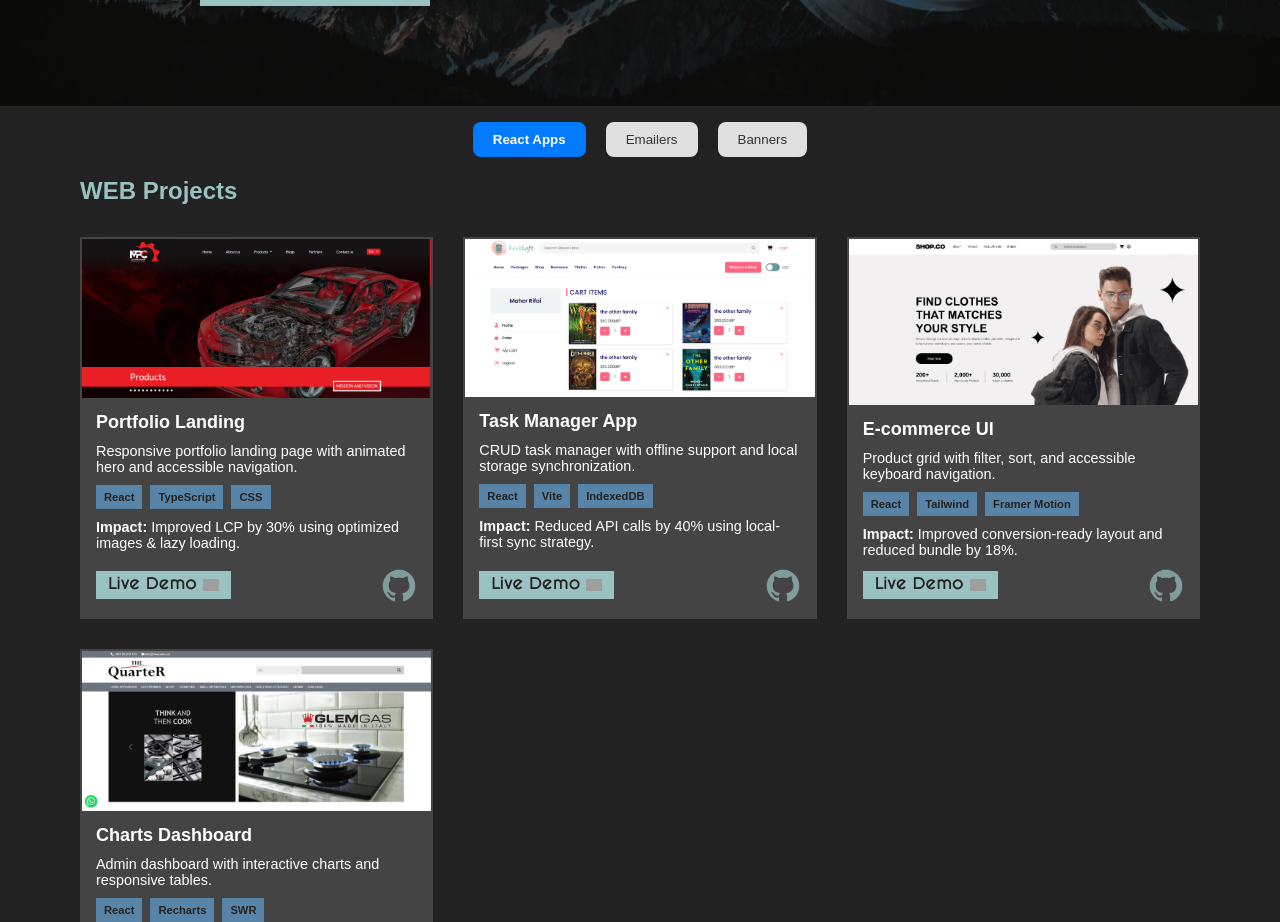
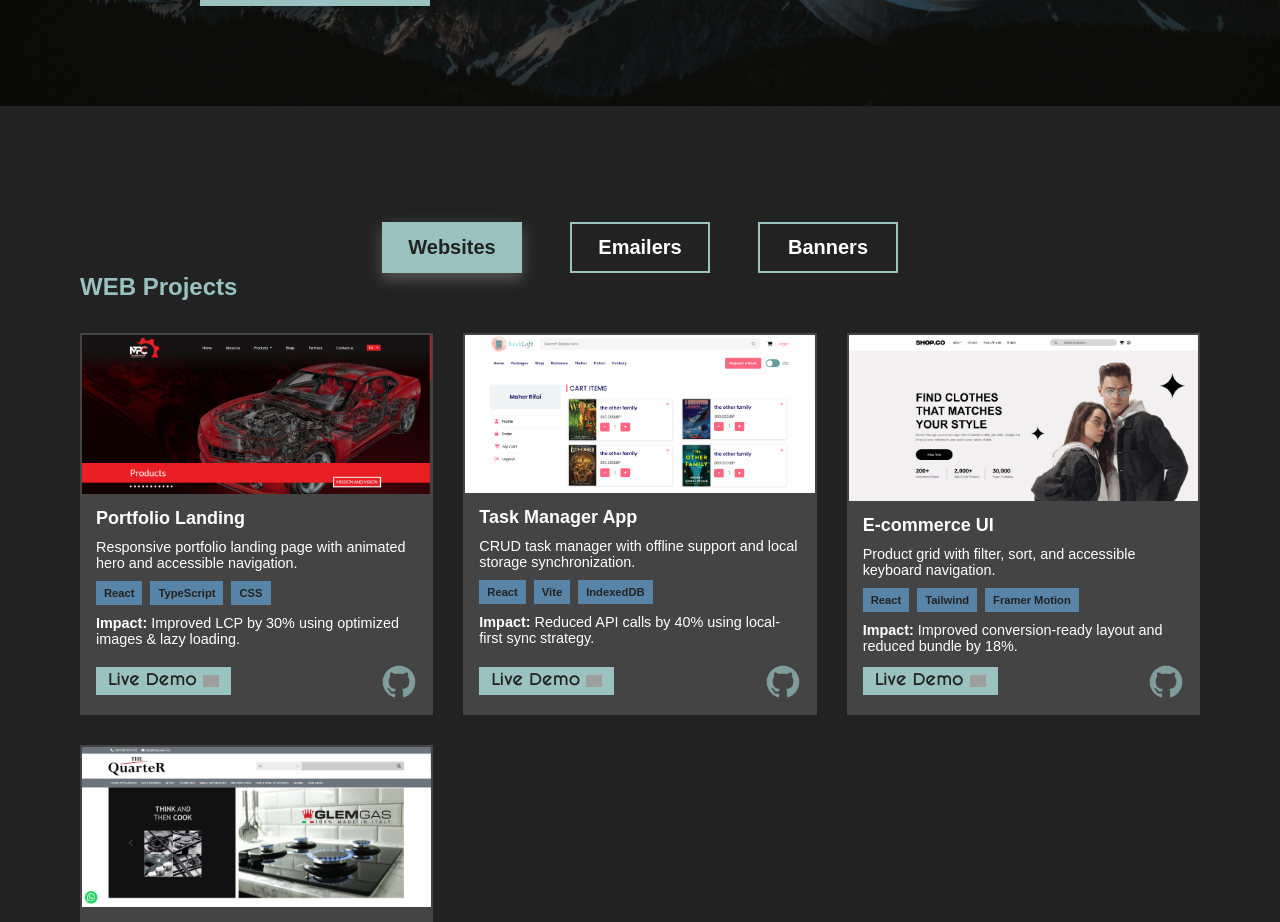
Before and after one commit to MaHeR-rI/portfolio, a React (Create React App) app: page / in a window 1280 px wide. Shown: the part 1220-2142 px from the top of the page. Built offline with nearby package versions, Linux system fonts and the light colour scheme; grey boxes are pictures that could not be loaded.

Commit message:
update tab navigation

```diff
--- a/package.json
+++ b/package.json
@@ -11,6 +11,7 @@
     "@testing-library/jest-dom": "^5.16.5",
     "@testing-library/react": "^13.4.0",
     "@testing-library/user-event": "^13.5.0",
+    "clsx": "^2.1.1",
     "react": "^18.2.0",
     "react-dom": "^18.2.0",
     "react-multi-carousel": "^2.8.5",
--- a/src/components/projects/EmailersTab.module.css
+++ b/src/components/projects/EmailersTab.module.css
@@ -30,7 +30,6 @@
 }
 
 .emailCard:hover {
-  /* transform: translateY(-6px); */
   box-shadow: 0 6px 14px rgba(255, 255, 255, 0.25);
 }
 
--- a/src/components/projects/Projects.js
+++ b/src/components/projects/Projects.js
@@ -1,14 +1,15 @@
 import React, { useState } from "react";
+import clsx from "clsx";
 import SingleProject from "./SingleProject";
 import projects from "../../Data/ProjectsData";
 import EmailersTab from "./EmailersTab";
-import classes from "./Projects.module.css"
-import Container from "../UI/Container"
+import classes from "./Projects.module.css";
+import Container from "../UI/Container";
 const ProjectsTabs = () => {
   const [activeTab, setActiveTab] = useState("react");
 
   const tabs = [
-    { id: "react", label: "React Apps" },
+    { id: "react", label: "Websites" },
     { id: "emailers", label: "Emailers" },
     { id: "banners", label: "Banners" },
   ];
@@ -16,22 +17,15 @@ const ProjectsTabs = () => {
   return (
     <Container>
       {/* Tabs Navigation */}
-      <div style={{ display: "flex", justifyContent: "center", marginBottom: "20px" }}>
+      <div className={classes.tabNav}>
         {tabs.map((tab) => (
           <button
             key={tab.id}
+            className={clsx(
+              classes.tabButton,
+              activeTab === tab.id && classes.activeButton
+            )}
             onClick={() => setActiveTab(tab.id)}
-            style={{
-              padding: "10px 20px",
-              margin: "0 10px",
-              border: "none",
-              borderRadius: "8px",
-              background: activeTab === tab.id ? "#007bff" : "#e0e0e0",
-              color: activeTab === tab.id ? "#fff" : "#333",
-              cursor: "pointer",
-              fontWeight: activeTab === tab.id ? "bold" : "normal",
-              transition: "0.3s",
-            }}
           >
             {tab.label}
           </button>
@@ -44,24 +38,48 @@ const ProjectsTabs = () => {
           <h2>WEB Projects</h2>
           <div className={classes.grid}>
             {projects.map((p) => (
-                <SingleProject key={p.id} project={p}/>
+              <SingleProject key={p.id} project={p} />
             ))}
           </div>
         </div>
       )}
 
-        {activeTab === "emailers" && (
-<EmailersTab/>
-        )}
+      {activeTab === "emailers" && <EmailersTab />}
 
       {activeTab === "banners" && (
         <section>
           <h2>Animated Banners</h2>
-            <div style={{ display: "flex", flexWrap: "wrap", gap: "20px", justifyContent: "center", marginTop: "20px" }}>
+          <div
+            style={{
+              display: "flex",
+              flexWrap: "wrap",
+              gap: "20px",
+              justifyContent: "center",
+              marginTop: "20px",
+            }}
+          >
             {[1, 2].map((id) => (
-                <div key={id} style={{ width: "250px", background: "#fff", padding: "10px", borderRadius: "8px", boxShadow: "0 2px 6px rgba(0,0,0,0.1)" }}>
-                  <video autoPlay loop muted playsInline style={{ width: "100%", borderRadius: "8px" }}>
-                    <source src="https://www.w3schools.com/html/mov_bbb.mp4" type="video/mp4" />
+              <div
+                key={id}
+                style={{
+                  width: "250px",
+                  background: "#fff",
+                  padding: "10px",
+                  borderRadius: "8px",
+                  boxShadow: "0 2px 6px rgba(0,0,0,0.1)",
+                }}
+              >
+                <video
+                  autoPlay
+                  loop
+                  muted
+                  playsInline
+                  style={{ width: "100%", borderRadius: "8px" }}
+                >
+                  <source
+                    src="https://www.w3schools.com/html/mov_bbb.mp4"
+                    type="video/mp4"
+                  />
                 </video>
                 <p style={{ marginTop: "10px" }}>Banner {id}</p>
               </div>
--- a/src/components/projects/Projects.module.css
+++ b/src/components/projects/Projects.module.css
@@ -1,3 +1,27 @@
+.tabNav {
+  display: flex;
+  justify-content: center;
+  padding-top: 100px;
+  gap: 3rem;
+}
+.tabNav .tabButton {
+  border: none;
+  background-color: transparent;
+  font-size: 1.25rem;
+  padding: 12px 8px;
+  cursor: pointer;
+  transition: all 0.3s;
+  color: var(--white-color);
+  font-weight: 600;
+  width: 140px;
+  border: 2px solid var(--light-color);
+}
+.tabNav .activeButton {
+  transition: all 0.3s;
+  background-color: var(--light-color);
+  color: var(--dark-color);
+  box-shadow: 0 6px 14px rgba(255, 255, 255, 0.25);
+}
 .webProjects {
 }
 .grid {
```
Also changed, not shown: 1 other file (tests, documents, lock files or other folders). Lines whose indentation alone changed are shown as unchanged.
